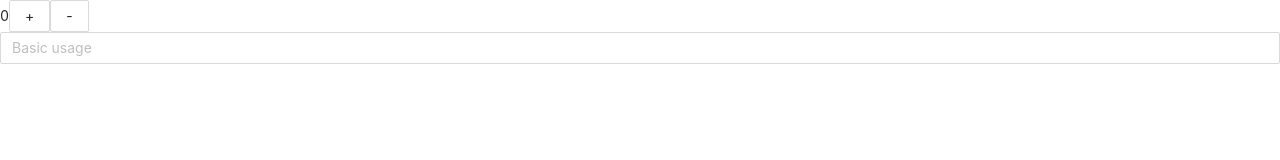
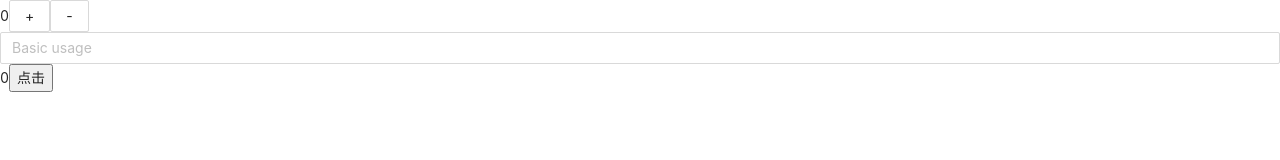
Before and after one commit to xpin1509/react-admin-client, a React (Create React App) app: page / in a window 1280 px wide. Shown: the top 160 px of the page. Built offline with nearby package versions, Linux system fonts and the light colour scheme.

Commit message:
异步合并

```diff
--- a/src/pages/App.js
+++ b/src/pages/App.js
@@ -1,13 +1,14 @@
 import React, { Component } from 'react';
-import CargoList from "./cargoList/index";
+// import CargoList from "./cargoList/index";
 import Counter from "./counter/counter";
-
+import Count from './counter/count';
 class App extends Component {
   render() {
     return (
       <div>
         {/* <CargoList /> */}
         <Counter />
+        <Count />
       </div>
     );
   }
--- /dev/null
+++ b/src/pages/counter/count.js
@@ -0,0 +1,35 @@
+import React, { Component } from 'react';
+
+class count extends Component {
+    state = {
+        count: 0
+    }
+    handleClick = () => {
+        // this.setState({count: this.state.count + 1});
+        // console.log(this.state.count);
+
+        // this.setState({count: this.state.count + 1});
+        // console.log(this.state.count);
+        this.setState((preState) => {
+            console.log(preState)
+            return {
+                count: preState.count + 1
+            }
+        })
+        this.setState((preState) => {
+            return {
+                count: preState.count + 1
+            }
+        })
+    }
+    render() {
+        return (
+            <div>
+                { this.state.count }
+                <button onClick={this.handleClick}>点击</button>
+            </div>
+        );
+    }
+}
+
+export default count;
```
